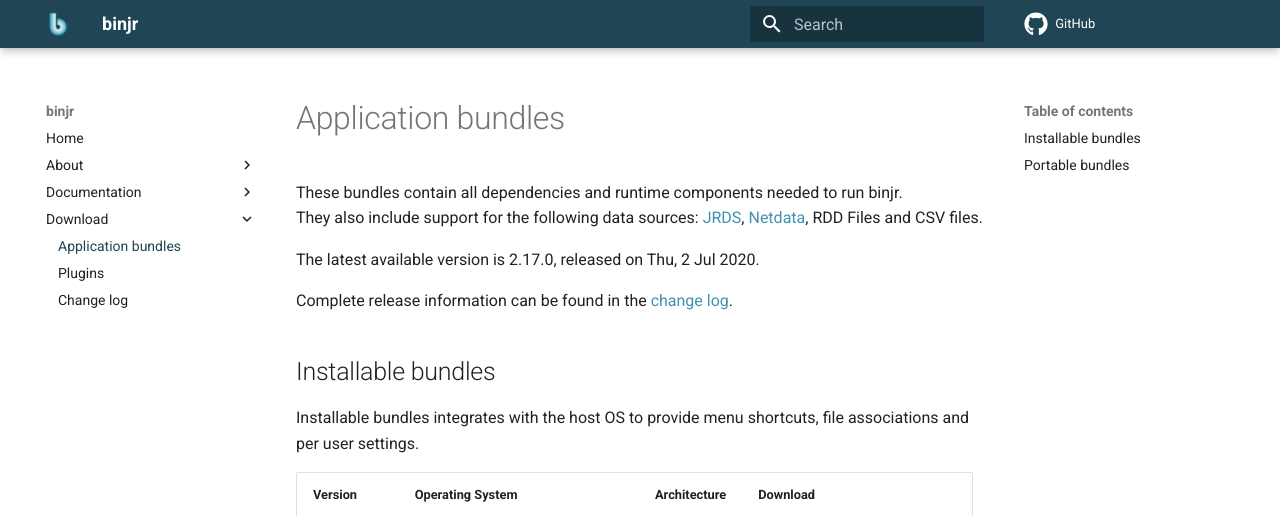
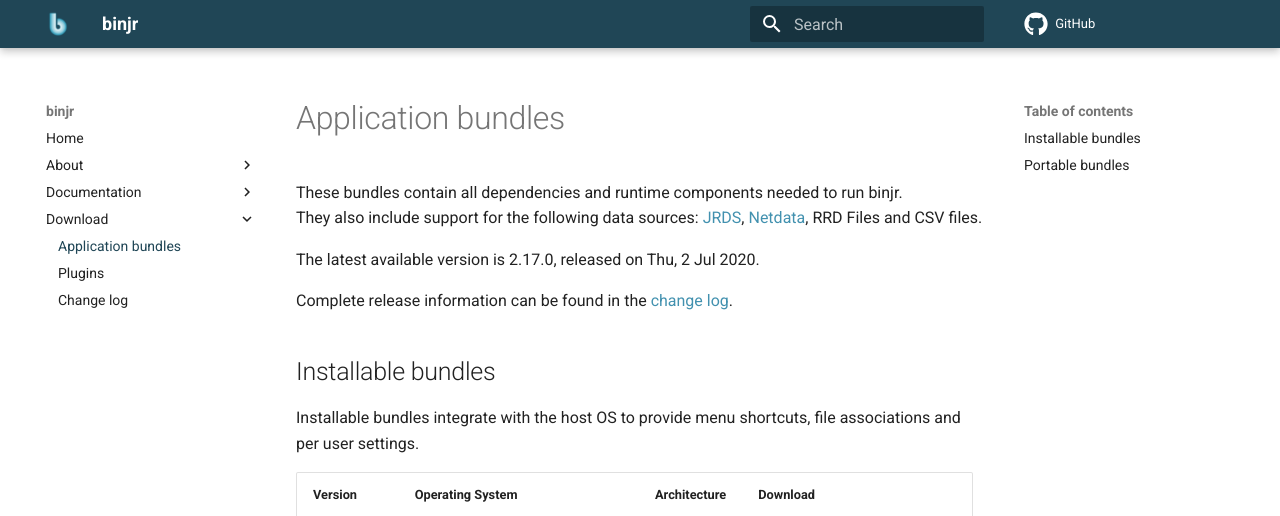
Before and after one commit to binjr/binjr.github.io, an MkDocs documentation site: the page built from docs/download/latest_release.md, in a window 1280 px wide and 900 px high. Shown: the top 516 px of the window. Built offline with MkDocs 1.6.1 and Material for MkDocs 9.7.7, drawn with Linux system fonts in a browser that asks for light colours; comment, search, counter and statistics services are not loaded.

Commit message:
Fixed typos on latest_release.md

```diff
--- a/docs/download/latest_release.md
+++ b/docs/download/latest_release.md
@@ -2,7 +2,7 @@
 
 These bundles contain all dependencies and runtime components needed to run binjr.
 They also include support for the following data sources:
-[JRDS](https://github.com/fbacchella/jrds), [Netdata](https://www.netdata.cloud), RDD Files and CSV files.
+[JRDS](https://github.com/fbacchella/jrds), [Netdata](https://www.netdata.cloud), RRD Files and CSV files.
 
 The latest available version is 2.17.0, released on Thu, 2 Jul 2020.
 
@@ -31,7 +31,7 @@
 
 ## Installable bundles
 
-Installable bundles integrates with the host OS to provide menu shortcuts, file associations and per user settings.
+Installable bundles integrate with the host OS to provide menu shortcuts, file associations and per user settings.
 
 |Version     | Operating System       |  Architecture        |  Download  | |
 |----------|----------|----------|------|----|
```
